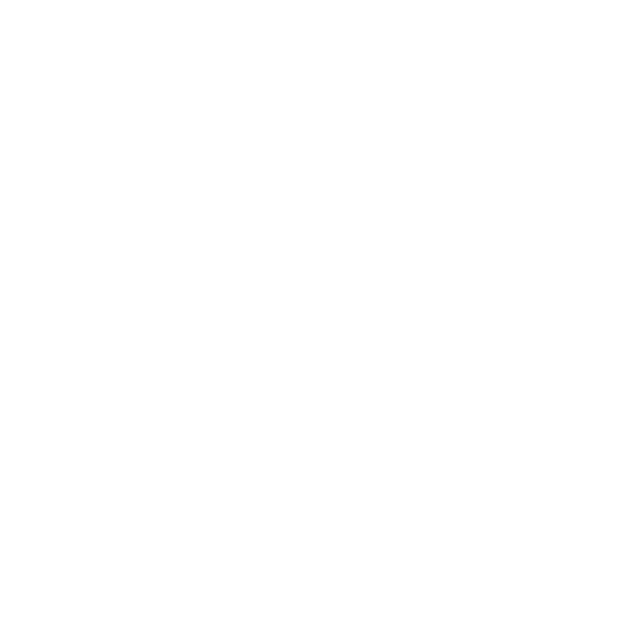
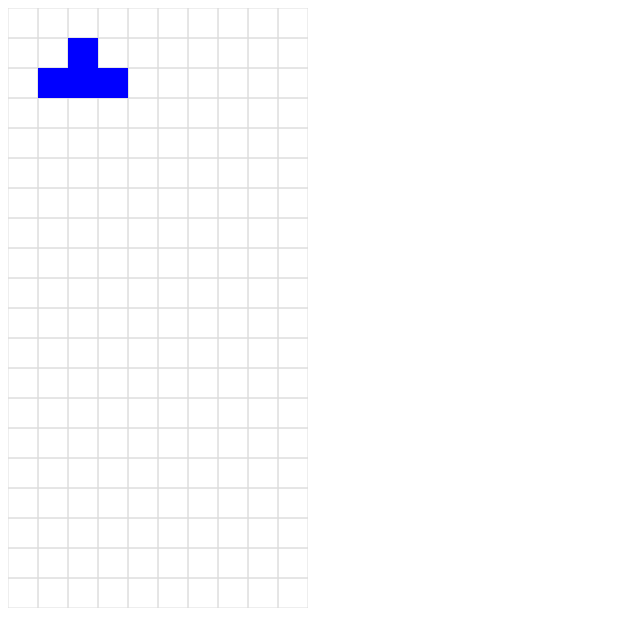
Before and after one commit to paseri3739/tetris, a website with bundled scripts: page index.html in a window 1280 px wide. Shown: the whole page, without its empty margins (0-640 px from the left). Built offline with nearby package versions, Linux system fonts and the light colour scheme.

Commit message:
base class

```diff
--- a/index.html
+++ b/index.html
@@ -6,6 +6,7 @@
         <title>Document</title>
     </head>
     <body>
-        <canvas id="canvas" width="800" height="600"></canvas>
+        <canvas id="canvas" width="300" height="600"></canvas>
+        <script src="./dist/main.js"></script>
     </body>
 </html>
--- a/src/main.ts
+++ b/src/main.ts
@@ -0,0 +1,278 @@
+/**
+ * GridSize is an enum that represents the size of the grid. Follows the guideline of Tetris.
+ */
+enum GridSize {
+    Rows = 20, // 20 rows, 30px * 20 = 600px
+    Cols = 10, // 10 columns, 30px * 10 = 300px
+}
+
+/**
+ * CellSize is an enum that represents the size of a each cell.
+ */
+enum CellSize {
+    Width = 30, // 30px
+    Height = 30, // 30px
+}
+
+/**
+ * TetriMinoType is an enum that represents the type of tetrimino.
+ */
+enum TetriMinoType {
+    I,
+    J,
+    L,
+    O,
+    S,
+    T,
+    Z,
+    None,
+}
+
+/**
+ * TetriMinoShapes is a dictionary that maps TetriMinoType to its shape.
+ */
+const TetriMinoShapes: { [key in TetriMinoType]: number[][] } = {
+    [TetriMinoType.I]: [[1, 1, 1, 1]],
+    [TetriMinoType.J]: [
+        [1, 0, 0],
+        [1, 1, 1],
+    ],
+    [TetriMinoType.L]: [
+        [0, 0, 1],
+        [1, 1, 1],
+    ],
+    [TetriMinoType.O]: [
+        [1, 1],
+        [1, 1],
+    ],
+    [TetriMinoType.S]: [
+        [0, 1, 1],
+        [1, 1, 0],
+    ],
+    [TetriMinoType.T]: [
+        [0, 1, 0],
+        [1, 1, 1],
+    ],
+    [TetriMinoType.Z]: [
+        [1, 1, 0],
+        [0, 1, 1],
+    ],
+    [TetriMinoType.None]: [],
+};
+
+/**
+ * RotateMatrix is an enum that represents the rotation matrix.
+ */
+const RotateMatrix = {
+    clockwise: [
+        [0, 1],
+        [-1, 0],
+    ],
+    counterclockwise: [
+        [0, -1],
+        [1, 0],
+    ],
+};
+
+/**
+ * Cell class represents a single cell in the grid.
+ */
+class Cell {
+    x: number;
+    y: number;
+    width: number;
+    height: number;
+
+    /**
+     * Create a new cell.
+     * @param x
+     * @param y
+     * @param width
+     * @param height
+     */
+    constructor(x: number, y: number, width: number, height: number) {
+        this.x = x;
+        this.y = y;
+        this.width = width;
+        this.height = height;
+    }
+
+    /**
+     * Draw the cell on the canvas.
+     * @param context CanvasRenderingContext2D
+     */
+    public draw(context: CanvasRenderingContext2D) {
+        context.strokeStyle = "#ddd";
+        context.lineWidth = 1;
+        context.strokeRect(this.x, this.y, this.width, this.height);
+    }
+}
+
+/**
+ * Grid class represents a grid of cells.
+ */
+class Grid {
+    canvas: HTMLCanvasElement;
+    context: CanvasRenderingContext2D;
+    cellWidth: number;
+    cellHeight: number;
+    cells: Cell[][];
+
+    constructor(canvas: HTMLCanvasElement, cellWidth: number, cellHeight: number) {
+        this.canvas = canvas;
+        this.context = canvas.getContext("2d")!;
+        this.cellWidth = cellWidth;
+        this.cellHeight = cellHeight;
+        this.cells = [];
+
+        this.createGrid();
+    }
+
+    /**
+     * Create a grid of cells.
+     */
+    private createGrid() {
+        const rows = Math.floor(this.canvas.height / this.cellHeight);
+        const cols = Math.floor(this.canvas.width / this.cellWidth);
+
+        for (let y = 0; y < rows; y++) {
+            this.cells[y] = [];
+            for (let x = 0; x < cols; x++) {
+                this.cells[y][x] = new Cell(x * this.cellWidth, y * this.cellHeight, this.cellWidth, this.cellHeight);
+            }
+        }
+    }
+
+    /**
+     * Draw the grid on the canvas.
+     */
+    public drawGrid() {
+        for (const row of this.cells) {
+            for (const cell of row) {
+                cell.draw(this.context);
+            }
+        }
+    }
+
+    isGameOver(tetrimino: TetriMino): boolean {
+        return false;
+    }
+
+    isRowFull(row: number): boolean {
+        for (const cell of this.cells[row]) {
+            if (cell.width === 0) {
+                return false;
+            }
+        }
+        return true;
+    }
+
+    clearRow(row: number): void {
+        this.cells.splice(row, 1);
+        this.cells.unshift(new Array(GridSize.Cols).fill(0));
+    }
+
+    clearRows(): void {
+        for (let row = 0; row < this.cells.length; row++) {
+            if (this.isRowFull(row)) {
+                this.clearRow(row);
+            }
+        }
+    }
+}
+
+class TetriMino {
+    x: number;
+    y: number;
+    color: string;
+    cells: Cell[];
+
+    /**
+     * Create a new tetrimino.
+     * @param x
+     * @param y
+     * @param type
+     * @param color
+     */
+    constructor(x: number, y: number, type: TetriMinoType, color: string) {
+        this.x = x;
+        this.y = y;
+        this.color = color;
+        this.cells = [];
+
+        const shape = TetriMinoShapes[type];
+        for (let row = 0; row < shape.length; row++) {
+            for (let col = 0; col < shape[row].length; col++) {
+                if (shape[row][col] === 1) {
+                    this.cells.push(new Cell(col * CellSize.Width, row * CellSize.Height, CellSize.Width, CellSize.Height));
+                }
+            }
+        }
+    }
+
+    /**
+     * Render the tetrimino on the canvas.
+     * @param context CanvasRenderingContext2D
+     */
+    public render(context: CanvasRenderingContext2D) {
+        context.fillStyle = this.color;
+        for (const cell of this.cells) {
+            context.fillRect(cell.x + this.x, cell.y + this.y, cell.width, cell.height);
+        }
+    }
+
+    canMoveDown(grid: Grid): boolean {
+        for (const cell of this.cells) {
+            const x = this.x + cell.x;
+            const y = this.y + cell.y;
+
+            if (y + cell.height >= grid.canvas.height) {
+                return false;
+            }
+        }
+
+        return true;
+    }
+
+    canMoveLeft(grid: Grid): boolean {
+        for (const cell of this.cells) {
+            const x = this.x + cell.x;
+            const y = this.y + cell.y;
+
+            if (x - cell.width < 0) {
+                return false;
+            }
+        }
+
+        return true;
+    }
+
+    canMoveRight(grid: Grid): boolean {
+        for (const cell of this.cells) {
+            const x = this.x + cell.x;
+            const y = this.y + cell.y;
+
+            if (x + cell.width >= grid.canvas.width) {
+                return false;
+            }
+        }
+
+        return true;
+    }
+
+    canRotate(grid: Grid): boolean {
+        return true;
+    }
+}
+
+// Main
+(function () {
+    const canvas = document.getElementById("canvas") as HTMLCanvasElement;
+    const cellWidth = CellSize.Width;
+    const cellHeight = CellSize.Height;
+    const grid = new Grid(canvas, cellWidth, cellHeight);
+    grid.drawGrid();
+
+    const tetriMino = new TetriMino(30, 30, TetriMinoType.T, "blue");
+    tetriMino.render(grid.context);
+})();
--- a/tsconfig.json
+++ b/tsconfig.json
@@ -55,7 +55,7 @@
         "sourceMap": true /* Create source map files for emitted JavaScript files. */,
         // "inlineSourceMap": true,                          /* Include sourcemap files inside the emitted JavaScript. */
         // "outFile": "./",                                  /* Specify a file that bundles all outputs into one JavaScript file. If 'declaration' is true, also designates a file that bundles all .d.ts output. */
-        // "outDir": "./",                                   /* Specify an output folder for all emitted files. */
+        "outDir": "./dist/" /* Specify an output folder for all emitted files. */,
         // "removeComments": true,                           /* Disable emitting comments. */
         // "noEmit": true,                                   /* Disable emitting files from a compilation. */
         // "importHelpers": true,                            /* Allow importing helper functions from tslib once per project, instead of including them per-file. */
```
